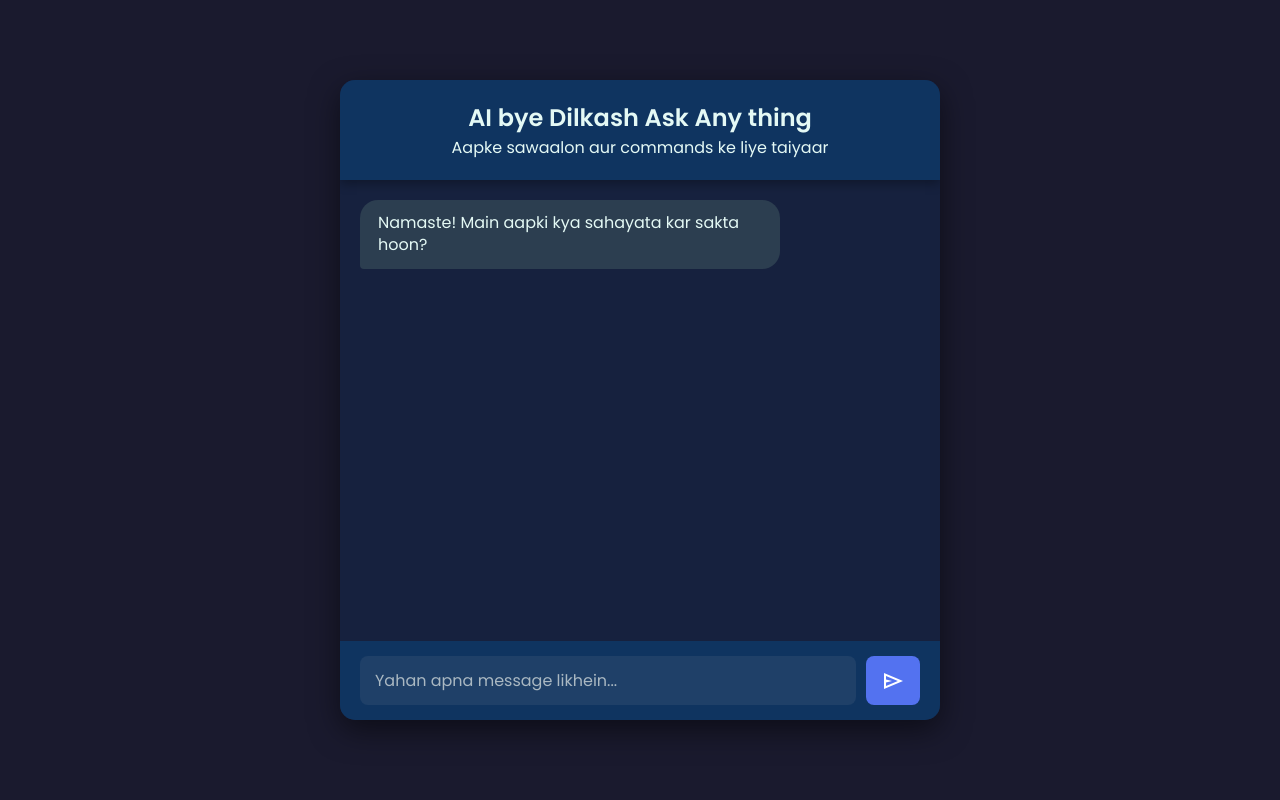
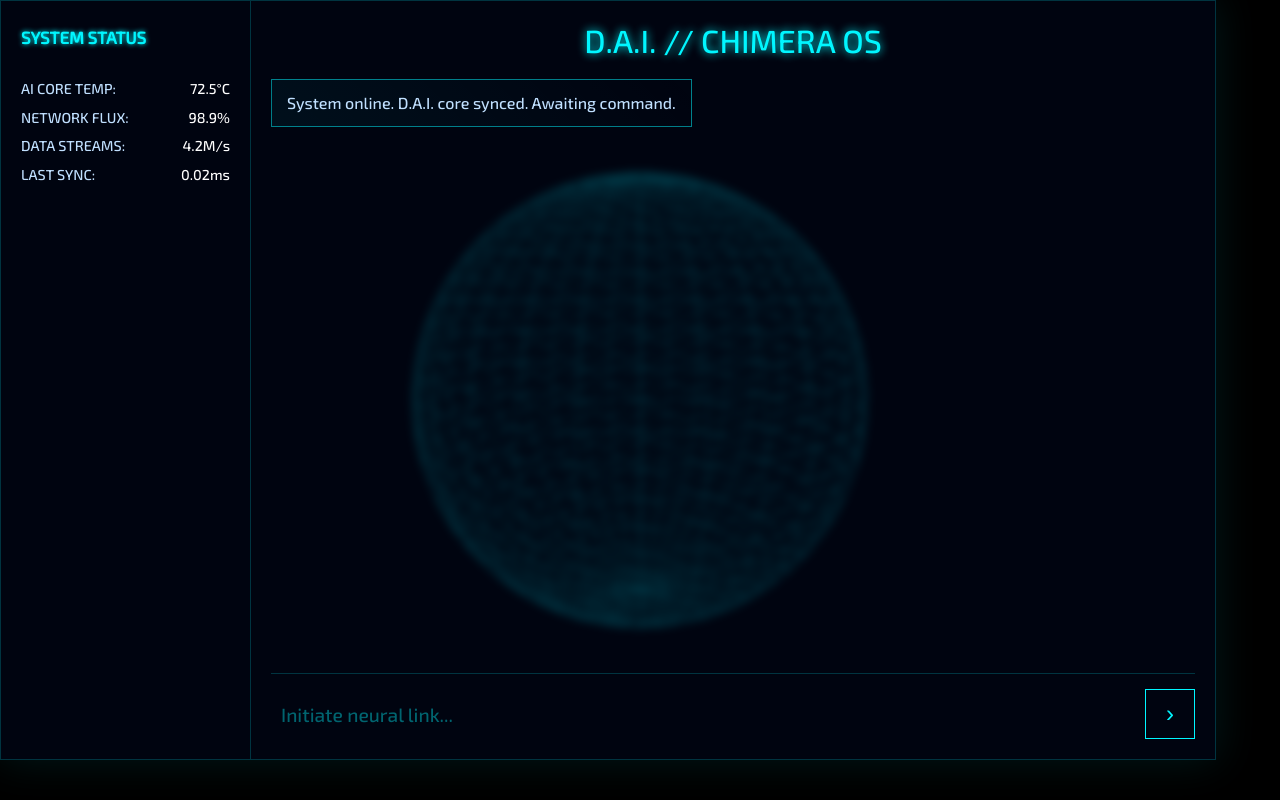
Before and after one commit to dilkash007/AI-assistance, a Flask app: page / in a window 1280 px wide. Run offline with Flask 3, Linux system fonts and the light colour scheme.

Commit message:
Updated the website title and added new styles

```diff
--- a/static/css/style.css
+++ b/static/css/style.css
@@ -1,132 +1,156 @@
-@import url('https://fonts.googleapis.com/css2?family=Poppins:wght@300;400;500;600&display=swap');
+@import url('https://fonts.googleapis.com/css2?family=Exo+2:wght@300;500&display=swap');
 
 :root {
-    --bg-color: #1a1a2e;
-    --container-color: #16213e;
-    --header-color: #0f3460;
-    --user-msg-color: #5372f0;
-    --bot-msg-color: #2c3e50;
-    --text-color: #e4f9f5;
-    --input-bg-color: #1f4068;
+    --bg-color: #000;
+    --primary-glow: #00f6ff;
+    --secondary-glow: #ff00c1;
+    --text-color: #c0e0ff;
+    --font-main: 'Exo 2', sans-serif;
 }
 
-* {
-    margin: 0;
-    padding: 0;
-    box-sizing: border-box;
-    font-family: 'Poppins', sans-serif;
+* { margin: 0; padding: 0; box-sizing: border-box; }
+
+html, body {
+    width: 100%; height: 100%;
+    overflow: hidden;
+    background: var(--bg-color);
+    font-family: var(--font-main);
+    color: var(--text-color);
 }
 
-body {
-    background: var(--bg-color);
-    display: flex;
-    justify-content: center;
-    align-items: center;
-    min-height: 100vh;
+#neural-core {
+    position: fixed;
+    top: 0; left: 0;
+    width: 100%; height: 100%;
+    z-index: 0;
 }
 
-.chat-container {
-    width: 100%;
-    max-width: 600px;
-    height: 80vh;
-    background: var(--container-color);
-    border-radius: 15px;
-    box-shadow: 0 10px 30px rgba(0, 0, 0, 0.5);
+.interface-container {
+    position: relative;
+    z-index: 1;
+    width: 95vw; height: 95vh;
+    border: 1px solid rgba(0, 246, 255, 0.2);
+    box-shadow: 0 0 40px rgba(0, 246, 255, 0.1);
+    background: rgba(0, 5, 20, 0.8);
+    backdrop-filter: blur(5px);
+    display: flex;
+    opacity: 0;
+    animation: boot-sequence 1s 0.5s forwards;
+}
+@keyframes boot-sequence {
+    to { opacity: 1; }
+}
+
+.system-telemetry, .chat-wrapper {
+    padding: 20px;
+    height: 100%;
+}
+
+.system-telemetry {
+    width: 250px;
+    border-right: 1px solid rgba(0, 246, 255, 0.2);
+    font-size: 0.9rem;
+    line-height: 2;
+}
+.system-telemetry h3 {
+    color: var(--primary-glow);
+    text-shadow: 0 0 5px var(--primary-glow);
+    margin-bottom: 20px;
+}
+.system-telemetry span {
+    color: #fff;
+    float: right;
+}
+
+.chat-wrapper {
+    flex-grow: 1;
     display: flex;
     flex-direction: column;
-    overflow: hidden;
 }
 
-.chat-header {
-    background: var(--header-color);
-    color: var(--text-color);
-    padding: 20px;
+.chat-header h1 {
+    color: var(--primary-glow);
+    text-shadow: 0 0 10px var(--primary-glow);
     text-align: center;
-    box-shadow: 0 4px 10px rgba(0, 0, 0, 0.3);
-}
-
-.chat-header h2 {
-    margin: 0;
-    font-size: 1.5rem;
+    font-weight: 500;
 }
 
 .chat-box {
     flex-grow: 1;
-    padding: 20px;
+    margin-top: 20px;
+    padding-right: 10px;
     overflow-y: auto;
-    display: flex;
-    flex-direction: column;
-    gap: 15px;
+}
+.chat-box::-webkit-scrollbar { width: 3px; }
+.chat-box::-webkit-scrollbar-thumb { background: var(--primary-glow); }
+
+.message {
+    margin-bottom: 25px;
+    opacity: 0;
+    animation: message-fade-in 0.5s forwards;
+}
+@keyframes message-fade-in {
+    to { opacity: 1; }
 }
 
-.chat-box::-webkit-scrollbar {
-    width: 6px;
+.bot-message { text-align: left; }
+.user-message { text-align: right; }
+
+.message p {
+    display: inline-block;
+    max-width: 80%;
+    padding: 10px 15px;
+    border: 1px solid;
+    line-height: 1.6;
+    text-align: left;
+}
+.bot-message p {
+    border-color: rgba(0, 246, 255, 0.5);
+    background: linear-gradient(45deg, rgba(0, 246, 255, 0.05), transparent);
+}
+.user-message p {
+    border-color: rgba(255, 0, 193, 0.5);
+    background: linear-gradient(-45deg, rgba(255, 0, 193, 0.05), transparent);
 }
 
-.chat-box::-webkit-scrollbar-thumb {
-    background: var(--user-msg-color);
-    border-radius: 3px;
+.chat-input-area {
+    margin-top: 20px;
+    border-top: 1px solid rgba(0, 246, 255, 0.2);
+    padding-top: 15px;
 }
-
-.message {
-    max-width: 75%;
-    padding: 12px 18px;
-    border-radius: 18px;
-    color: var(--text-color);
-    line-height: 1.4;
-    word-wrap: break-word;
-}
-
-.user-message {
-    background: var(--user-msg-color);
-    align-self: flex-end;
-    border-bottom-right-radius: 4px;
-}
-
-.bot-message {
-    background: var(--bot-msg-color);
-    align-self: flex-start;
-    border-bottom-left-radius: 4px;
-}
-
-.chat-input {
-    padding: 15px 20px;
-    background: var(--header-color);
-}
-
-.chat-input form {
-    display: flex;
-    gap: 10px;
-}
+#chat-form { display: flex; }
 
 #user-input {
     flex-grow: 1;
-    border: none;
+    border: none; background: transparent;
+    color: var(--text-color);
+    font-family: var(--font-main);
+    font-size: 1.2rem;
+    padding: 10px;
     outline: none;
-    padding: 12px 15px;
-    border-radius: 8px;
-    background: var(--input-bg-color);
-    color: var(--text-color);
-    font-size: 1rem;
+}
+#user-input::placeholder { color: rgba(0, 246, 255, 0.4); }
+
+#send-btn {
+    width: 50px; height: 50px;
+    border: 1px solid var(--primary-glow);
+    background: transparent;
+    color: var(--primary-glow);
+    font-size: 1.5rem;
+    cursor: pointer;
+    transition: all 0.2s;
+}
+#send-btn:hover {
+    background: var(--primary-glow);
+    color: var(--bg-color);
+    text-shadow: 0 0 10px var(--primary-glow);
 }
 
-#user-input::placeholder {
-    color: #aab8c2;
+/* --- RESPONSIVENESS --- */
+@media (max-width: 900px) {
+    .system-telemetry { display: none; }
+    .interface-container {
+        width: 100%; height: 100%;
+        border: none;
+    }
 }
-
-.chat-input button {
-    border: none;
-    background: var(--user-msg-color);
-    color: white;
-    padding: 0 15px;
-    border-radius: 8px;
-    cursor: pointer;
-    display: flex;
-    align-items: center;
-    justify-content: center;
-    transition: background 0.3s ease;
-}
-
-.chat-input button:hover {
-    background: #4361e0;
-}
--- a/static/js/script.js
+++ b/static/js/script.js
@@ -1,53 +1,130 @@
 document.addEventListener("DOMContentLoaded", () => {
+    // --- AUDIO SETUP ---
+    const sfx = {
+        boot: document.getElementById('audio-boot'),
+        keystroke: document.getElementById('audio-keystroke'),
+        send: document.getElementById('audio-send'),
+        receive: document.getElementById('audio-receive'),
+    };
+
+    // --- 3D NEURAL CORE BACKGROUND ---
+    const scene = new THREE.Scene();
+    const camera = new THREE.PerspectiveCamera(75, window.innerWidth / window.innerHeight, 0.1, 1000);
+    const renderer = new THREE.WebGLRenderer({ canvas: document.getElementById('neural-core'), alpha: true });
+    renderer.setSize(window.innerWidth, window.innerHeight);
+
+    const geometry = new THREE.SphereGeometry(2, 32, 32);
+    const material = new THREE.MeshBasicMaterial({ color: 0x00f6ff, wireframe: true });
+    const sphere = new THREE.Mesh(geometry, material);
+    scene.add(sphere);
+    camera.position.z = 5;
+
+    function animate3D() {
+        requestAnimationFrame(animate3D);
+        sphere.rotation.x += 0.0005;
+        sphere.rotation.y += 0.001;
+        renderer.render(scene, camera);
+    }
+    animate3D();
+    window.addEventListener('resize', () => {
+        renderer.setSize(window.innerWidth, window.innerHeight);
+        camera.aspect = window.innerWidth / window.innerHeight;
+        camera.updateProjectionMatrix();
+    });
+
+    // --- SYSTEM TELEMETRY ---
+    const tempEl = document.getElementById('telemetry-temp');
+    const fluxEl = document.getElementById('telemetry-flux');
+    const streamsEl = document.getElementById('telemetry-streams');
+    setInterval(() => {
+        tempEl.textContent = `${(72.0 + Math.random() * 2).toFixed(1)}°C`;
+        fluxEl.textContent = `${(98.0 + Math.random()).toFixed(1)}%`;
+        streamsEl.textContent = `${(4.0 + Math.random()).toFixed(1)}M/s`;
+    }, 2000);
+
+    // --- CHAT FUNCTIONALITY ---
     const chatForm = document.getElementById("chat-form");
     const userInput = document.getElementById("user-input");
     const chatBox = document.getElementById("chat-box");
 
+    // --- BOOT SEQUENCE ---
+    sfx.boot.play();
+    const initialMessage = "System online. D.A.I. core synced. Awaiting command.";
+    const firstBotMessage = createBotMessage();
+    dataStreamEffect(firstBotMessage, initialMessage);
+
+    userInput.addEventListener('input', () => {
+        sfx.keystroke.currentTime = 0;
+        sfx.keystroke.play();
+    });
+
     chatForm.addEventListener("submit", async (e) => {
         e.preventDefault();
-        const message = userInput.value.trim();
-        if (!message) return;
+        const messageText = userInput.value.trim();
+        if (!messageText) return;
 
-        // Display user's message
-        appendMessage(message, "user-message");
+        sfx.send.play();
+        appendUserMessage(messageText);
         userInput.value = "";
 
-        // Show a thinking indicator
-        const thinkingIndicator = appendMessage("...", "bot-message");
+        const botMessageElement = createBotMessage();
 
         try {
-            // Send message to the Flask server
             const response = await fetch("/chat", {
                 method: "POST",
-                headers: {
-                    "Content-Type": "application/json",
-                },
-                body: JSON.stringify({ message: message }),
+                headers: { "Content-Type": "application/json" },
+                body: JSON.stringify({ message: messageText }),
             });
-
-            if (!response.ok) {
-                throw new Error(`Server error: ${response.statusText}`);
-            }
-
+            if (!response.ok) throw new Error(`Network Error`);
             const data = await response.json();
-
-            // Update the thinking indicator with the actual reply
-            thinkingIndicator.querySelector('p').textContent = data.reply;
-
+            dataStreamEffect(botMessageElement, data.reply);
         } catch (error) {
-            thinkingIndicator.querySelector('p').textContent = "Oops! Kuch gadbad ho gayi. Kripya dobara koshish karein.";
-            console.error("Error:", error);
+            dataStreamEffect(botMessageElement, "CRITICAL ERROR: NEURAL LINK SEVERED. ATTEMPTING TO RECONNECT...");
         }
     });
 
-    function appendMessage(text, className) {
+    function appendUserMessage(text) {
         const messageDiv = document.createElement("div");
-        messageDiv.className = `message ${className}`;
+        messageDiv.className = "message user-message";
+        messageDiv.innerHTML = `<p>${text}</p>`;
+        chatBox.appendChild(messageDiv);
+        scrollToBottom();
+    }
+
+    function createBotMessage() {
+        sfx.receive.play();
+        const messageDiv = document.createElement("div");
+        messageDiv.className = "message bot-message";
         const p = document.createElement("p");
-        p.textContent = text;
         messageDiv.appendChild(p);
         chatBox.appendChild(messageDiv);
+        scrollToBottom();
+        return p;
+    }
+
+    function dataStreamEffect(element, text) {
+        let i = 0;
+        const chars = '!<>-_\\/[]{}—=+*^?#________';
+        element.textContent = "";
+
+        const interval = setInterval(() => {
+            let revealedText = text.substring(0, i);
+            let randomChars = '';
+            for (let j = 0; j < 5; j++) {
+                randomChars += chars[Math.floor(Math.random() * chars.length)];
+            }
+            element.textContent = revealedText + randomChars;
+
+            if (i >= text.length) {
+                element.textContent = text;
+                clearInterval(interval);
+            }
+            i++;
+            scrollToBottom();
+        }, 30);
+    }
+
+    function scrollToBottom() {
         chatBox.scrollTop = chatBox.scrollHeight;
-        return messageDiv; // Return the element to be updated later
     }
 });
--- a/templates/index.html
+++ b/templates/index.html
@@ -3,30 +3,44 @@
 <head>
     <meta charset="UTF-8">
     <meta name="viewport" content="width=device-width, initial-scale=1.0">
-    <title>Dilkash AI Assistant</title>
+    <title>Neural Interface // D.A.I. v8.0</title>
     <link rel="stylesheet" href="{{ url_for('static', filename='css/style.css') }}">
-    <link rel="stylesheet" href="https://fonts.googleapis.com/css2?family=Material+Symbols+Outlined:opsz,wght,FILL,GRAD@20..48,100..700,0..1,-50..200" />
 </head>
 <body>
-    <div class="chat-container">
-        <div class="chat-header">
-            <h2>AI bye Dilkash Ask Any thing</h2>
-            <p>Aapke sawaalon aur commands ke liye taiyaar</p>
+    <canvas id="neural-core"></canvas>
+
+    <div class="interface-container">
+        <div class="system-telemetry">
+            <h3>SYSTEM STATUS</h3>
+            <p>AI CORE TEMP: <span id="telemetry-temp">72.5°C</span></p>
+            <p>NETWORK FLUX: <span id="telemetry-flux">98.9%</span></p>
+            <p>DATA STREAMS: <span id="telemetry-streams">4.2M/s</span></p>
+            <p>LAST SYNC: <span id="telemetry-sync">0.02ms</span></p>
         </div>
-        <div class="chat-box" id="chat-box">
-            <div class="message bot-message">
-                <p>Namaste! Main aapki kya sahayata kar sakta hoon?</p>
+
+        <div class="chat-wrapper">
+            <div class="chat-header">
+                <h1>D.A.I. // CHIMERA OS</h1>
+            </div>
+            <div class="chat-box" id="chat-box">
+                </div>
+            <div class="chat-input-area">
+                <div class="input-field-wrapper">
+                    <form id="chat-form">
+                        <input type="text" id="user-input" placeholder="Initiate neural link..." autocomplete="off" required>
+                        <button type="submit" id="send-btn" aria-label="Transmit">›</button>
+                    </form>
+                </div>
             </div>
         </div>
-        <div class="chat-input">
-            <form id="chat-form">
-                <input type="text" id="user-input" placeholder="Yahan apna message likhein..." autocomplete="off">
-                <button type="submit">
-                    <span class="material-symbols-outlined">send</span>
-                </button>
-            </form>
-        </div>
     </div>
+
+    <audio id="audio-boot" src="{{ url_for('static', filename='sfx/boot.mp3') }}" preload="auto"></audio>
+    <audio id="audio-keystroke" src="{{ url_for('static', filename='sfx/keystroke.mp3') }}" preload="auto"></audio>
+    <audio id="audio-send" src="{{ url_for('static', filename='sfx/send.mp3') }}" preload="auto"></audio>
+    <audio id="audio-receive" src="{{ url_for('static', filename='sfx/receive.mp3') }}" preload="auto"></audio>
+
+    <script src="https://cdnjs.cloudflare.com/ajax/libs/three.js/r128/three.min.js"></script>
     <script src="{{ url_for('static', filename='js/script.js') }}"></script>
 </body>
 </html>
```
